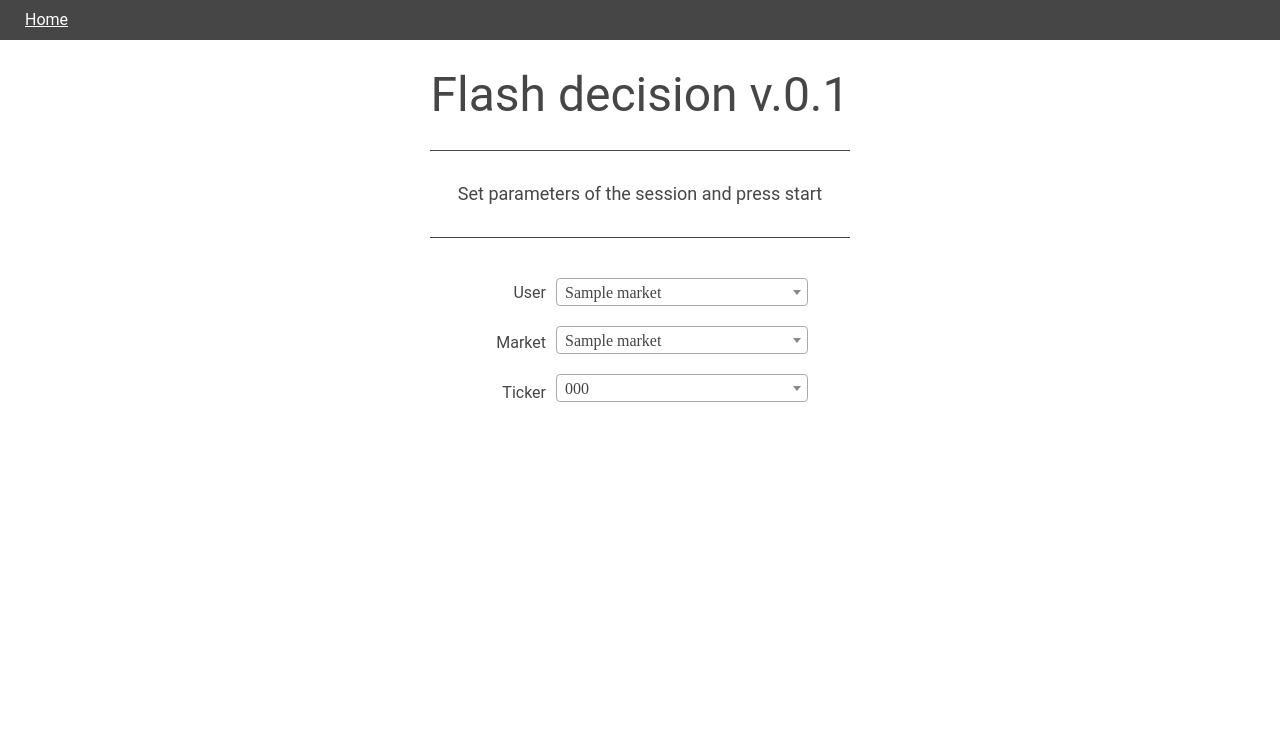
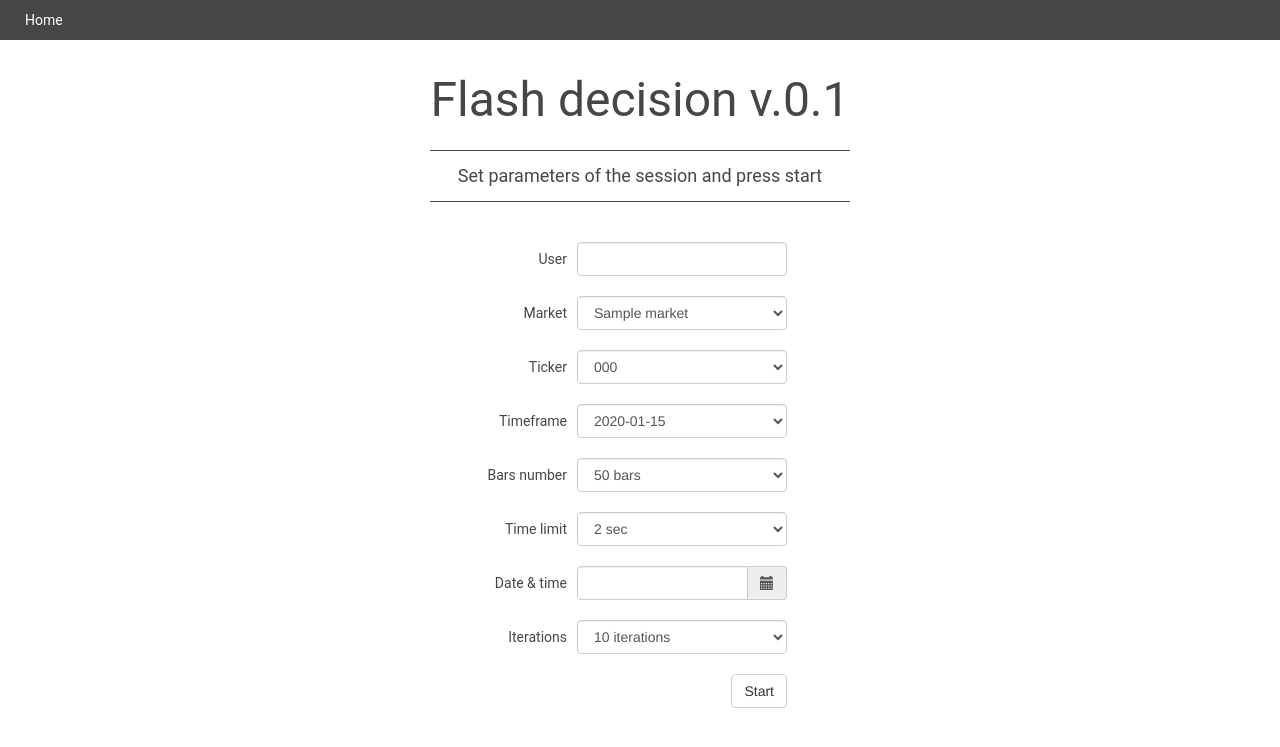
Before and after one commit to am1ter/flash_decision, a Flask app: template app/templates/index.html in a window 1280 px wide. Shown: the top 747 px of the page. Run offline with Flask 2, Linux system fonts and the light colour scheme; the template is opened without the code that fills it: most values are stand-ins (such as "Sample title", 1, 10 or a date in 2020); some libraries are stand-ins or nearby versions.

Commit message:
Flash decision v.0.0.04 Index page part 2

```diff
--- a/app/functions.py
+++ b/app/functions.py
@@ -115,12 +115,14 @@ def get_df_session_params(session_id):
         f'''SELECT
                [session_id]
               ,[session_status]
+              ,[username]
               ,[case_market]
               ,[case_ticker]
               ,[case_datetime]
               ,[case_timeframe]
               ,[case_bars_number]
               ,[case_timer]
+              ,[case_iterations]
           FROM {config.SQL_TABLE_SESSIONS}
           WHERE session_id = {session_id}
         '''
--- a/app/static/css/style.css
+++ b/app/static/css/style.css
@@ -7,6 +7,7 @@
     font-family: Roboto;
     font-style: normal;
     font-weight: normal;
+    font-size: 14px;
     color: #464646;
 }
 
@@ -14,7 +15,6 @@
     font-family: Roboto;
     color: #ffffff;
 }
-
 
 /* ============================== */
 /* == Unique */
@@ -49,7 +49,7 @@
     position: relative;
     width: 420px;
     height: 100%;
-    top: 8px;
+    top: 40px;
     left: 0px;
     margin: auto;
 }
@@ -59,6 +59,9 @@
     width: 100%;
     height: 110px;
     line-height: 110px;
+    display: flex;
+    justify-content: center;
+    flex-direction: column;
 }
 
 #title {
@@ -85,6 +88,7 @@
     text-align: center;
     font-size: 18px;
     color: #464646;
+    margin: auto;
 }
 
 #layout_separator_02 {
@@ -100,12 +104,12 @@
 
 #layout_forms_left {
     position: absolute;
-    width: 20%;
+    width: 25%;
     height: 30px;
     left: 10%;
 
     text-align: right;
-    line-height: 30px;
+    line-height: 34px;
 }
 
 .text_default.layout_forms_left_text {
@@ -114,12 +118,15 @@
 
 #layout_forms_right {
     position: absolute;
-    width: 60%;
-    height: 30px;
-    left: 30%;
+    width: 50%;
+    left: 35%;
 }
 
-.layout_forms_right_dropdown {
+.layout_forms_right_input {
     position: relative;
     margin: 20px 0px;
 }
+
+#layout_button_start {
+    direction: rtl;
+}
--- a/app/static/js/script.js
+++ b/app/static/js/script.js
@@ -1,6 +1,4 @@
 // Select boxes
-$(document).ready(function() {
-    $('.form_dropdown').select2({
-
-    });
+$(function () {
+    $('#datetimepicker1').datetimepicker();
 });
--- a/app/templates/index.html
+++ b/app/templates/index.html
@@ -15,7 +15,7 @@
 {% endblock %}
 
 {% block content %}
-<div class="content">
+<section class="content">
 
     <div id="layout_title">
         <h1 class="text_default" id="title">Flash decision v.0.1</h1>
@@ -34,37 +34,90 @@
     </div>
 
     <div id="layout_forms">
+
         <div id="layout_forms_left">
             <p class="text_default layout_forms_left_text">User</p>
             <p class="text_default layout_forms_left_text">Market</p>
             <p class="text_default layout_forms_left_text">Ticker</p>
+            <p class="text_default layout_forms_left_text">Timeframe</p>
+            <p class="text_default layout_forms_left_text">Bars number</p>
+            <p class="text_default layout_forms_left_text">Time limit</p>
+            <p class="text_default layout_forms_left_text">Date & time</p>
+            <p class="text_default layout_forms_left_text">Iterations</p>
         </div>
+
         <div id="layout_forms_right">
-            <div class="layout_forms_right_dropdown">
-                <select class="form_dropdown" name="state" style="width: 100%">
+
+            <div class="layout_forms_right_input">
+              <input type="text" class="form-control" id="form_user">
+            </div>
+
+            <div class="layout_forms_right_input">
+                <select class="form-control" id="form_market">
                     {% for market in markets %}
                     <option value="{{ market }}">{{ market }}</option>
                     {% endfor %}
                 </select>
             </div>
-            <div class="layout_forms_right_dropdown">
-                <select class="form_dropdown" name="state" style="width: 100%">
-                    {% for market in markets %}
-                    <option value="{{ market }}">{{ market }}</option>
-                    {% endfor %}
-                </select>
-            </div>
-            <div class="layout_forms_right_dropdown" >
-                <select class="form_dropdown" name="state" style="width: 100%">
+
+            <div class="layout_forms_right_input">
+                <select class="form-control" id="form_ticker">
                     {% for code in tickers %}
                     <option value="{{ code }}">{{ code }}</option>
                     {% endfor %}
                 </select>
             </div>
+
+            <div class="layout_forms_right_input">
+                <select class="form-control" id="form_timeframe">
+                    {% for timeframe in timeframes %}
+                    <option value="{{ timeframe }}">{{ timeframe }}</option>
+                    {% endfor %}
+                </select>
+            </div>
+
+            <div class="layout_forms_right_input">
+                <select class="form-control" id="form_bars_number">
+                    <option value="10">10 bars</option>
+                    <option value="20">20 bars</option>
+                    <option value="50" selected="selected">50 bars</option>
+                    <option value="100">100 bars</option>
+                </select>
+            </div>
+
+            <div class="layout_forms_right_input">
+                <select class="form-control" id="form_timer">
+                    <option value="1">1 sec</option>
+                    <option value="2" selected="selected">2 sec</option>
+                    <option value="5">5 sec</option>
+                    <option value="60">60 sec</option>
+                </select>
+            </div>
+
+            <div class="layout_forms_right_input input-group date" id="datetimepicker1">
+                <input type="text" class="form-control" />
+                <span class="input-group-addon">
+                    <span class="glyphicon glyphicon-calendar"></span>
+                </span>
+            </div>
+
+            <div class="layout_forms_right_input">
+                <select class="form-control" id="form_iterations">
+                    <option value="1">1 iteration</option>
+                    <option value="5">5 iterations</option>
+                    <option value="10" selected="selected">10 iterations</option>
+                    <option value="20">20 iterations</option>
+                </select>
+            </div>
+
+            <div class="layout_forms_right_input" id="layout_button_start">
+                <div class="btn-group" role="group" aria-label="...">
+                    <button type="button" class="btn btn-default">Start</button>
+                </div>
+            </div>
+
         </div>
     </div>
 
-
-
-</div>
+</section>
 {% endblock %}
--- a/app/templates/layout.html
+++ b/app/templates/layout.html
@@ -6,12 +6,17 @@
         <meta charset="UTF-8">
         <title>Flash decision – {% block title %}{% endblock %}</title>
         <!--Load remote css and js-->
+        <!--General-->
         <script src="https://code.jquery.com/jquery-3.4.1.min.js"></script>
-        <link href="https://cdn.jsdelivr.net/npm/select2@4.0.13/dist/css/select2.min.css" rel="stylesheet" />
-        <script src="https://cdn.jsdelivr.net/npm/select2@4.0.13/dist/js/select2.min.js"></script>
+        <!--Forms-->
+        <link rel="stylesheet" href="https://stackpath.bootstrapcdn.com/bootstrap/3.4.1/css/bootstrap.min.css">
+        <link rel="stylesheet" href="https://raw.githubusercontent.com/Eonasdan/bootstrap-datetimepicker/master/build/css/bootstrap-datetimepicker.min.css">
+        <script src="https://cdnjs.cloudflare.com/ajax/libs/moment.js/2.24.0/moment-with-locales.min.js"></script>
+        <script src="https://stackpath.bootstrapcdn.com/bootstrap/3.4.1/js/bootstrap.min.js"></script>
+        <script src="https://cdnjs.cloudflare.com/ajax/libs/bootstrap-datetimepicker/4.17.47/js/bootstrap-datetimepicker.min.js"></script>
         <!--Load local css and js-->
+        <script src="{{ url_for('static', filename='js/script.js') }}" type="text/javascript"></script>
         <link href="{{ url_for('static', filename='css/style.css') }}" rel="stylesheet" type="text/css">
-        <script src="{{ url_for('static', filename='js/script.js') }}" type="text/javascript"></script>
     {% endblock %}
 </head>
 
```
